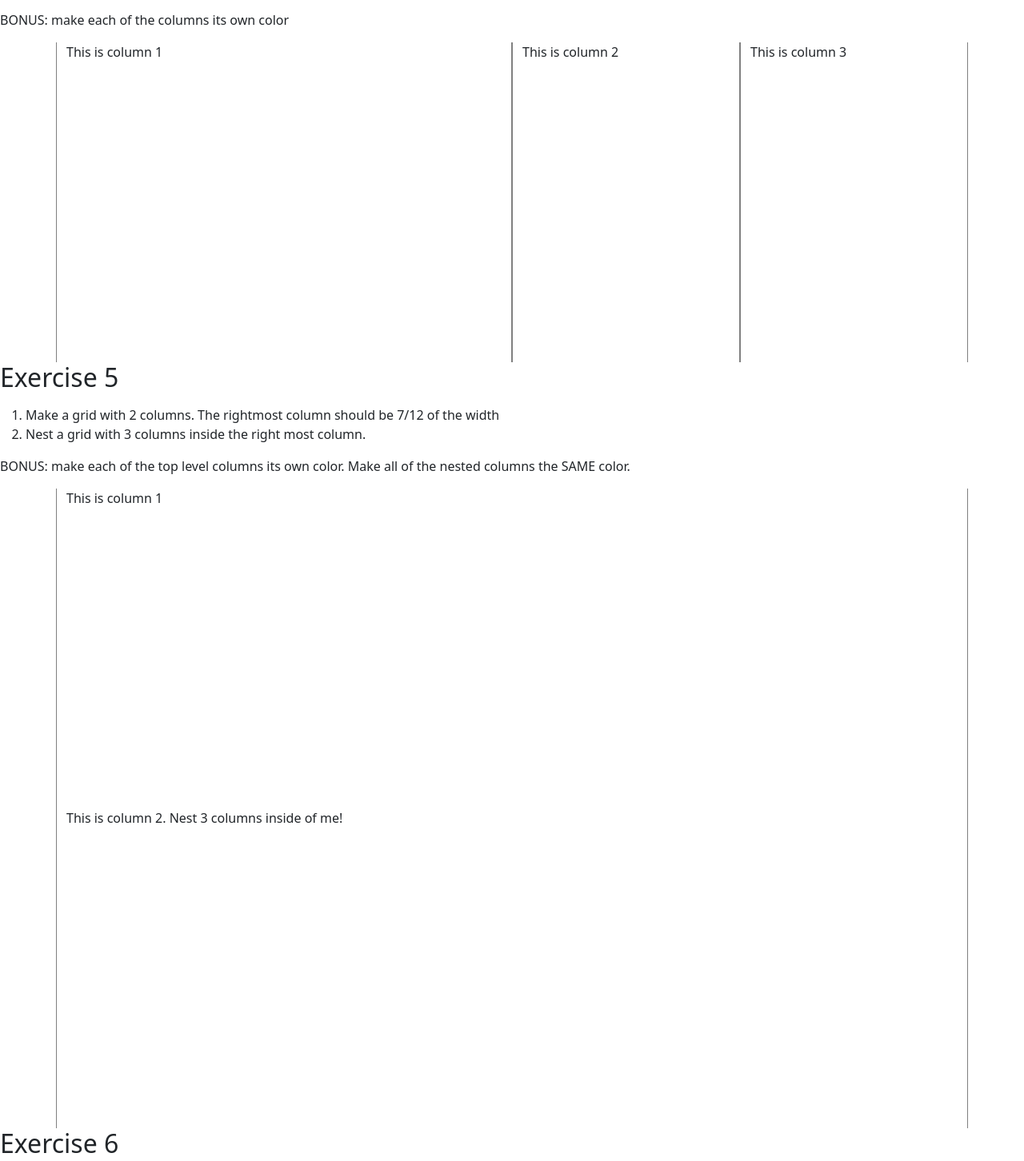
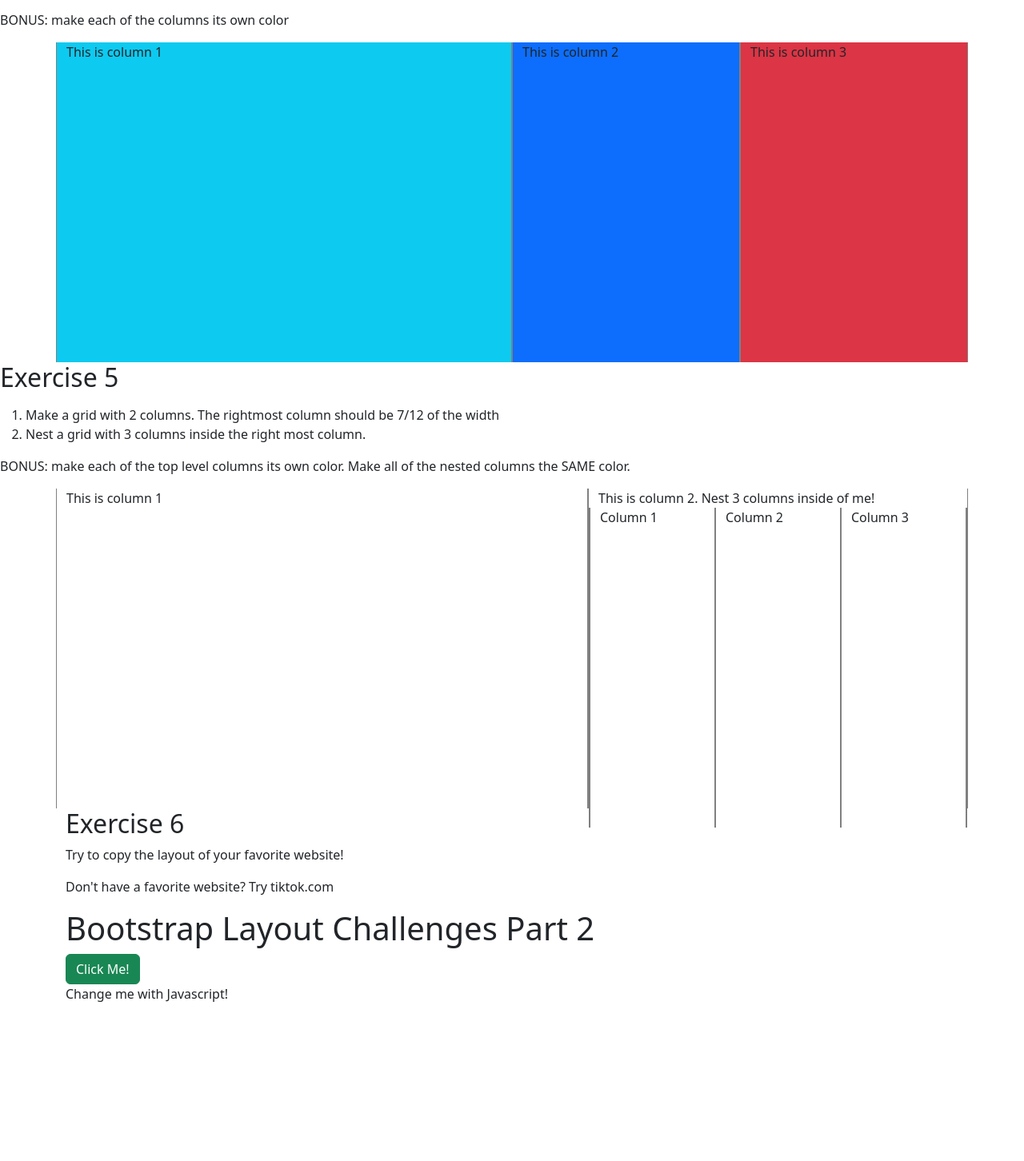
Before and after one commit to theresa47/theresa47.github.io, a plain HTML site: page layouts.html in a window 1280 px wide. Shown: the part 1877-3329 px from the top of the page at 80% size. After the commit the page ends 3132 px from the top, so only its background shows below. Drawn offline with nearby package versions, Linux system fonts and the light colour scheme.

Commit message:
learned some javascript

```diff
--- a/layouts.html
+++ b/layouts.html
@@ -9,7 +9,6 @@
   <link href="https://cdn.jsdelivr.net/npm/bootstrap@5.2.3/dist/css/bootstrap.min.css" rel="stylesheet"
     crossorigin="anonymous">
   <link rel="stylesheet" type="text/css" href="styles/layouts.css" />
-  <link rel="icon" href="favicon.png">
 </head>
 
 <body>
@@ -81,9 +80,9 @@
   <p>BONUS: make each of the columns its own color</p>
   <div class="container exercise" id="exercise4">
     <div class="row">
-      <div class="col-lg-6">This is column 1</div>
-      <div class="col-lg-3">This is column 2</div>
-      <div class="col-lg-3">This is column 3</div>
+      <div class="col-sm-12 col-md-6 col-lg-6 bg-info">This is column 1</div>
+      <div class="col-sm-12 col-md-6 col-lg-3 bg-primary">This is column 2</div>
+      <div class="col-sm-12 col-md-12 col-lg-3 bg-danger">This is column 3</div>
     </div>
   </div>
 
@@ -98,8 +97,13 @@
   <p>BONUS: make each of the top level columns its own color. Make all of the nested columns the SAME color.</p>
   <div class="container exercise" id="exercise5">
     <div class="row">
-      <div class="column1">This is column 1</div>
-      <div class="column2">This is column 2. Nest 3 columns inside of me!</div>
+      <div class="col-7">This is column 1</div>
+      <div class="col-5">This is column 2. Nest 3 columns inside of me!
+        <div class="row">
+          <div class="col-4"> Column 1</div>
+          <div class="col-4"> Column 2</div>
+          <div class="col-4"> Column 3</div>
+      </div>
     </div>
   </div>
 
@@ -107,12 +111,13 @@
   <p>Try to copy the layout of your favorite website!</p>
   <p>Don't have a favorite website? Try tiktok.com</p>
 
-  ADD CODE HERE
-
-
+  <h1>Bootstrap Layout Challenges Part 2</h1>
+  <button type="button" onclick="myOnClickFunction()" class="btn btn-success">Click Me!</button>
+  <div id=message> Change me with Javascript! </div>
 
   <script src="https://cdn.jsdelivr.net/npm/bootstrap@5.2.3/dist/js/bootstrap.bundle.min.js"
     crossorigin="anonymous"></script>
+    <script src="scripts/main.js"></script>
 </body>
 
 </html>
--- /dev/null
+++ b/scripts/main.js
@@ -0,0 +1,5 @@
+function myOnClickFunction() {
+    let myElement = document.querySelector("#message")
+    myElement.innerText = 'changed';
+    myElement.style.backgroundColor = 'blue';
+}
```
Also changed, not shown: index.html (+3 -0 lines).
